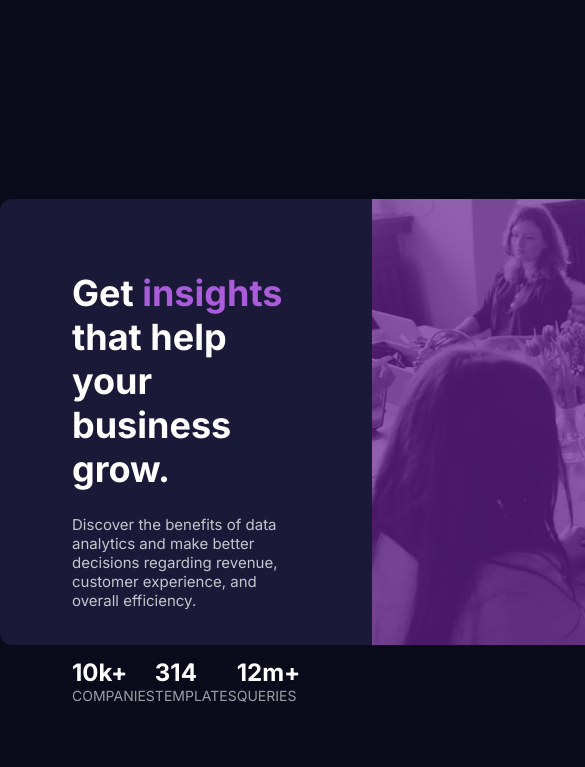
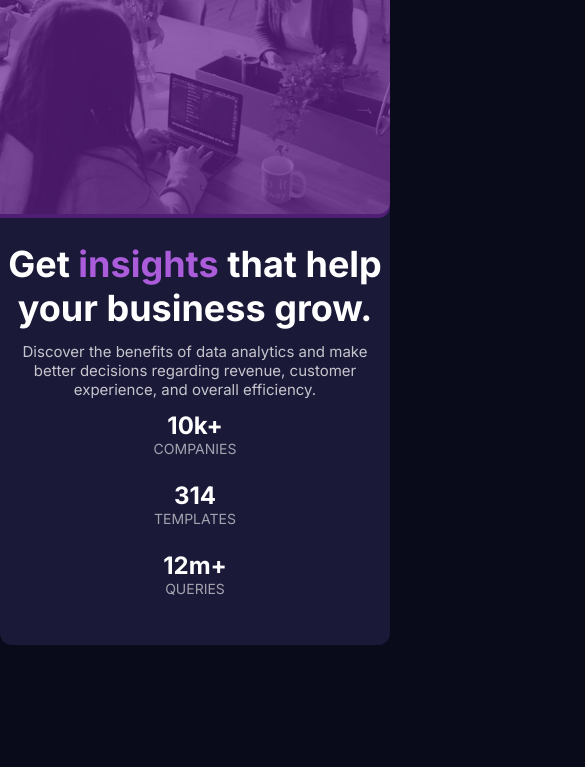
Before and after one commit to CoderTayrone/Card-Component---Front-end-Mentor, a plain HTML site: page index.html in a window 390 px wide. Shown: the top 767 px of the page, 585 px wide, since content can reach past the window. Drawn offline with Linux system fonts and the light colour scheme.

Commit message:
responsive

```diff
--- a/style.css
+++ b/style.css
@@ -50,7 +50,7 @@ img-height: 446 / 590
     position: relative;
 }
 .imgCard img{
-    width: 540px;
+    max-width: 540px;
     max-height: 446px;
     border-top-right-radius: 12px;
     border-bottom-right-radius: 12px;
@@ -58,6 +58,8 @@ img-height: 446 / 590
 .imgCard::after{
     position: absolute;
     content: '';
+    border-top-right-radius: 12px;
+    border-bottom-right-radius: 12px;
     width: 100%;
     top: 0;
     left: 0;
@@ -97,3 +99,26 @@ img-height: 446 / 590
     font-size: 36px;
     margin-bottom: 24px;
 }
+
+@media screen and (max-width: 720px){
+    .containerCard{
+        flex-direction: column-reverse;
+    }
+    .contentCard{
+        margin: 0;
+        padding: 24px 0;
+        max-height: 100%;
+    }
+    .contentCard h1, .contentCard li, .contentCard p{
+        margin-bottom: 12px;
+    }
+    .imgCard img{
+        max-width: 100%;
+    }
+    .contentCard ul{
+        flex-direction: column;
+    }
+    body{
+        text-align: center;
+    }
+}
```
